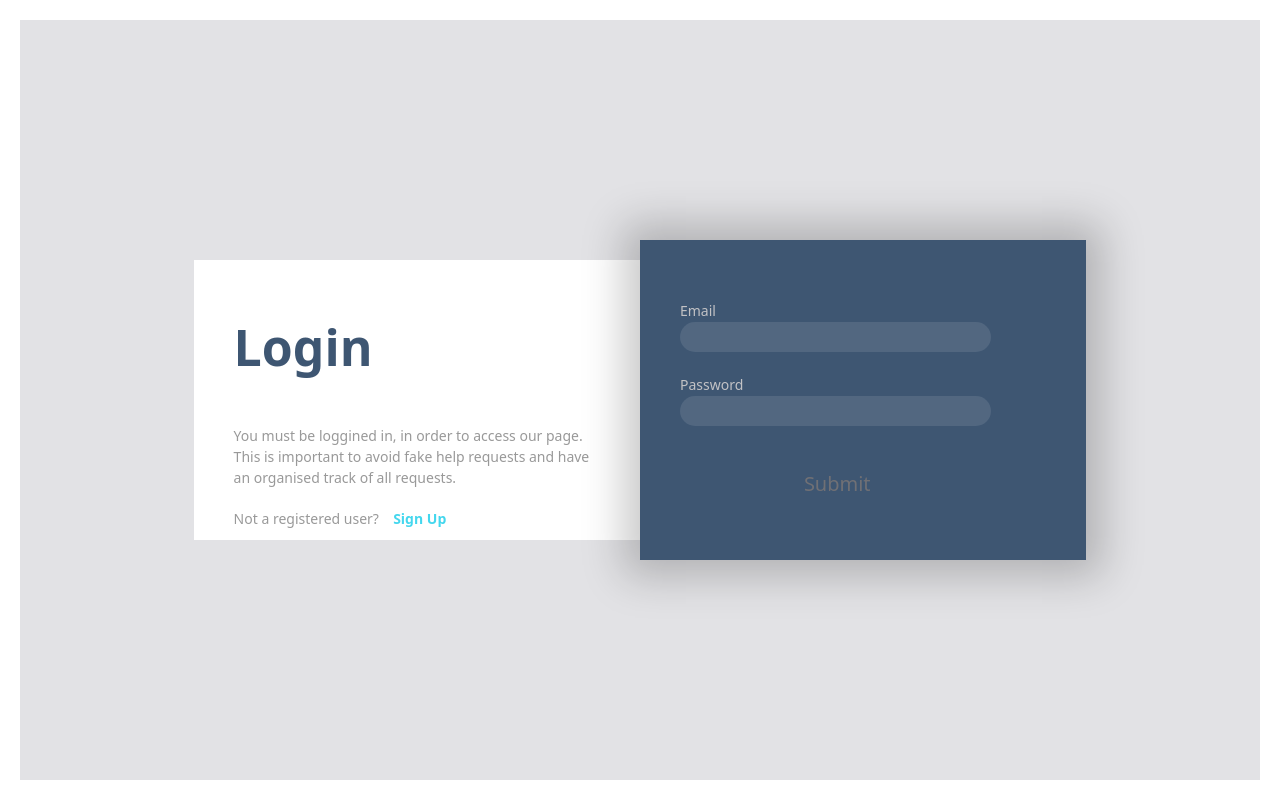
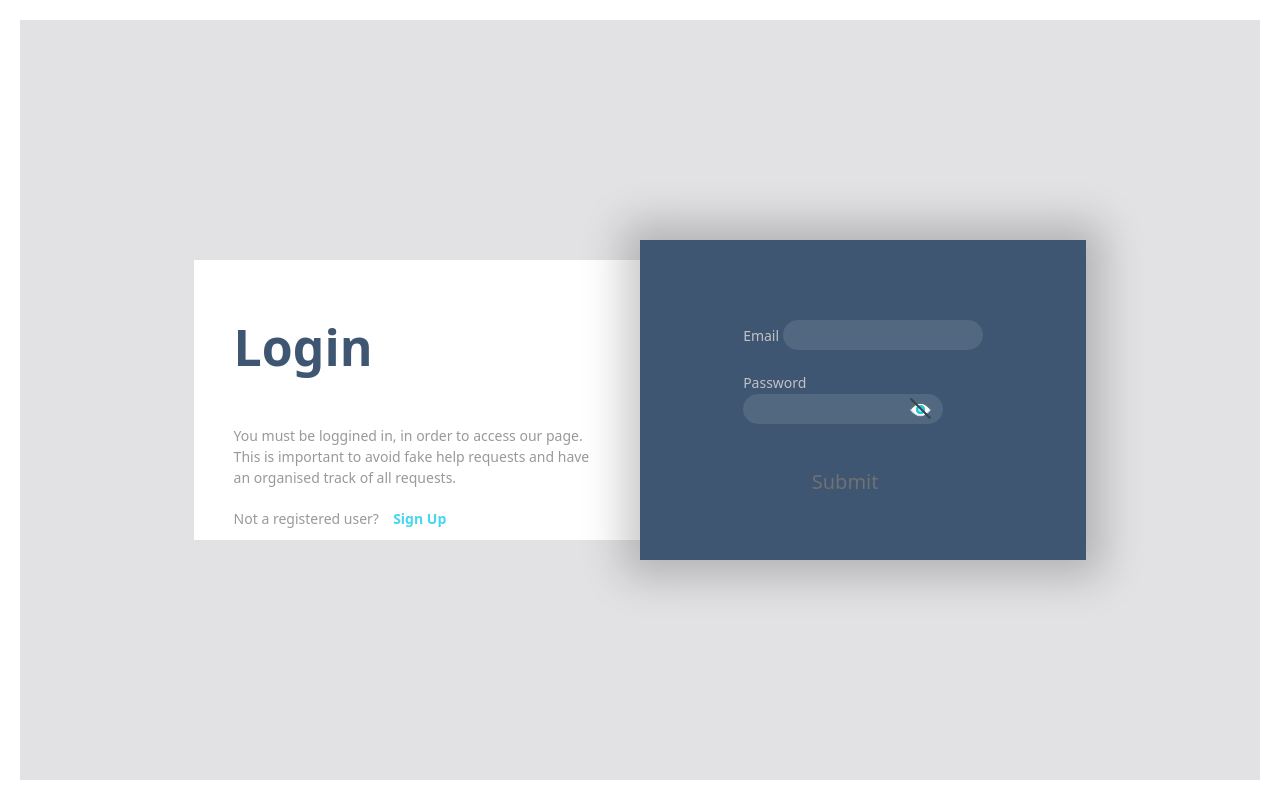
Before and after one commit to el-maestro78/web23-24, a PHP site: page /views/login/login.php in a window 1280 px wide. Run offline with PHP 8.4, Linux system fonts and the light colour scheme.

Commit message:
login n' sign in interface 90%completed

```diff
--- a/views/login/login.css
+++ b/views/login/login.css
@@ -4,6 +4,10 @@
     color: #F1F1F2;
     position: relative;
     width: 40%;
+    display: flex;
+    flex-direction: column;
+    justify-content: center;
+    align-items: center;
   }
 
   .left_box {
@@ -80,6 +84,35 @@
     line-height: 30px;
     outline: none !important;
     width: 100%;
+    max-width: 200px;
+  }
+
+.password_container {
+  position: relative;
+  display: flex;
+  align-items: center;
+  width: 100%;
+  max-width: 200px;
+}
+
+.password_icon {
+  position: absolute;
+  right: 10px;
+  top: 45%;
+  transform: translateY(-50%);
+  background: none;
+  border: none;
+  cursor: pointer;
+  font-size: 20px;
+  color: #f2f2f2;
+  outline: none;
+  padding: 0;
+  margin: 0;
+}
+
+.password_icon img {
+    height: 25px;
+    width: auto;
   }
 
   .button_input {
@@ -98,10 +131,11 @@
   .gradient-line {
     height: 2px;
     width: 90%;
+    max-width: 180px;
     background-image: linear-gradient(to right, #44d7ee, #daeffc);
     opacity: 0;
     transition: opacity 0.3s ease-in-out;
-    margin: 0 auto;
+    margin: 0 10px;
   }
 
   .gradient-border {
--- a/views/login/login.php
+++ b/views/login/login.php
@@ -33,7 +33,12 @@
             <div class="gradient-line"></div>
 
             <label for="password">Password</label>
-            <input type="password" id="password">
+            <div class="password_container">
+             <input type="password" id="password" class="left_input" required>
+              <button type="button" class="password_icon" onclick="showPassword('password','pass_img')">
+              <img src="../media/hide_pass.png" alt="Show Password" id="pass_img">
+              </button>
+            </div>
             <div class="gradient-line"></div>
 
             <input type="submit" class="button_input" id="submit" value="Submit">
@@ -73,6 +78,20 @@
         }
       emailInput.addEventListener('input', checkInputs);
       passwordInput.addEventListener('input', checkInputs);
+
+      function showPassword(inputID, imgID) {
+        var x = document.getElementById(inputID);
+        var y = document.getElementById(imgID)
+        if (x.type === "password") {
+          x.type = "text";
+          y.src="../media/hide_pass.png"
+          y.alt="Hide Password"
+        } else {
+          x.type = "password";
+          y.src="../media/show_pass.png"
+          y.alt="Show Password"
+      }
+    }
     </script>
 
 </body>
```
Also changed, not shown: views/signup/civilian_signup.php (+66 -15 lines), views/signup/signup.css (+48 -11 lines), views/media/hide_pass.png (added), views/media/show_pass.png (added).
